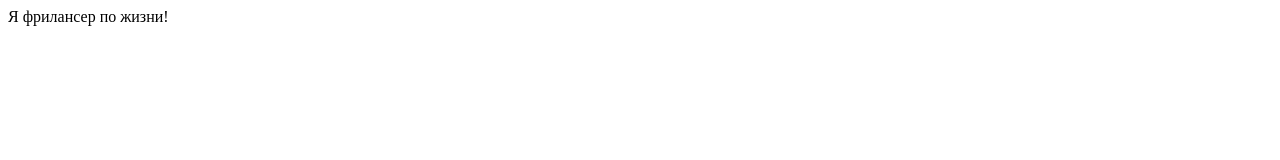
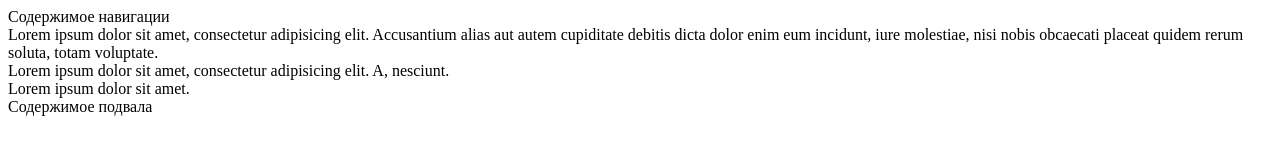
Before and after one commit to idvornikov/freelance_guru, a plain HTML site: page index.html in a window 1280 px wide. Drawn offline with Linux system fonts and the light colour scheme.

Commit message:
lesson 2: html tags

```diff
--- a/index.html
+++ b/index.html
@@ -3,11 +3,21 @@
 <head>
     <meta charset="UTF-8">
     <meta name="viewport" content="width=device-width, initial-scale=1.0">
-    <title>Заголовок страницы</title>
+    <title>Знакомство с HTML тегами. Часть №1</title>
 </head>
 
 <body>
-Я фрилансер по жизни!
+<header>
+    <nav>Содержимое навигации</nav>
+</header>
+<div>Lorem ipsum dolor sit amet, consectetur adipisicing elit. Accusantium alias aut autem cupiditate debitis dicta
+    dolor enim eum incidunt, iure molestiae, nisi nobis obcaecati placeat quidem rerum soluta, totam voluptate.
+</div>
+<div>Lorem ipsum dolor sit amet, consectetur adipisicing elit. A, nesciunt.</div>
+<div>Lorem ipsum dolor sit amet.</div>
+<footer>
+    Содержимое подвала
+</footer>
 </body>
 
 </html>
```
